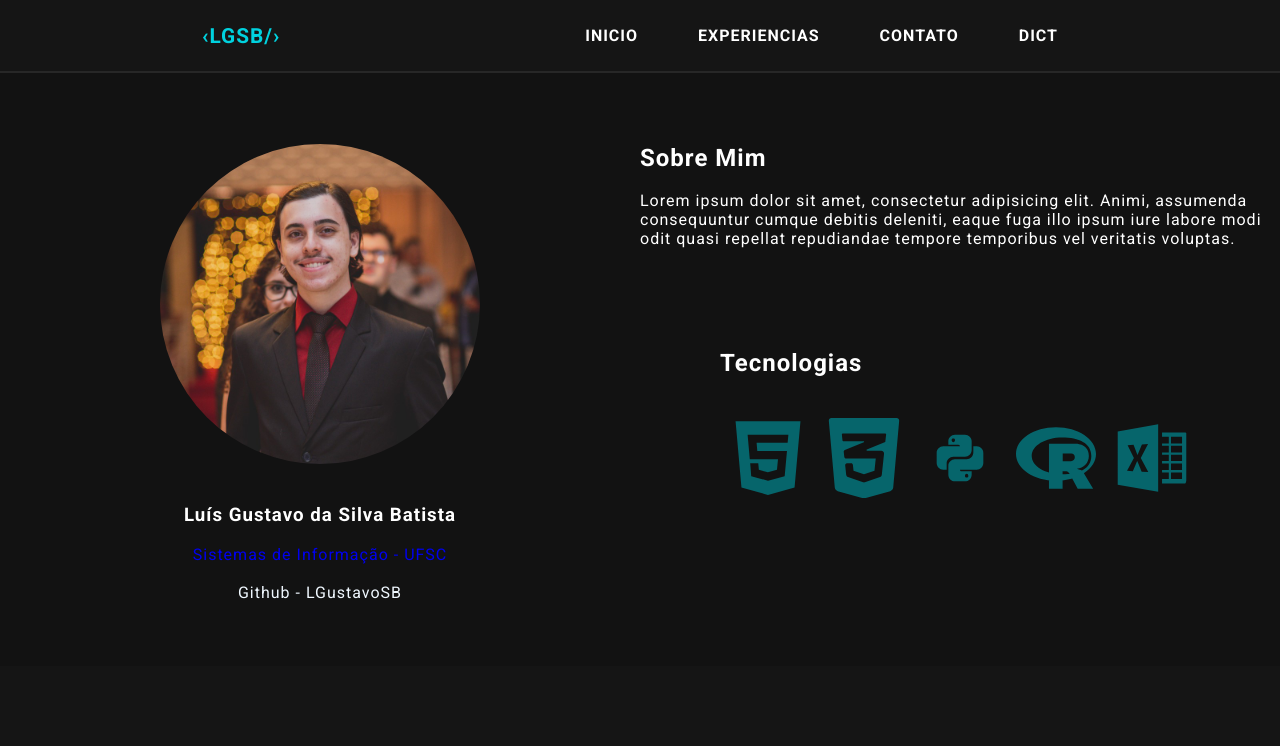
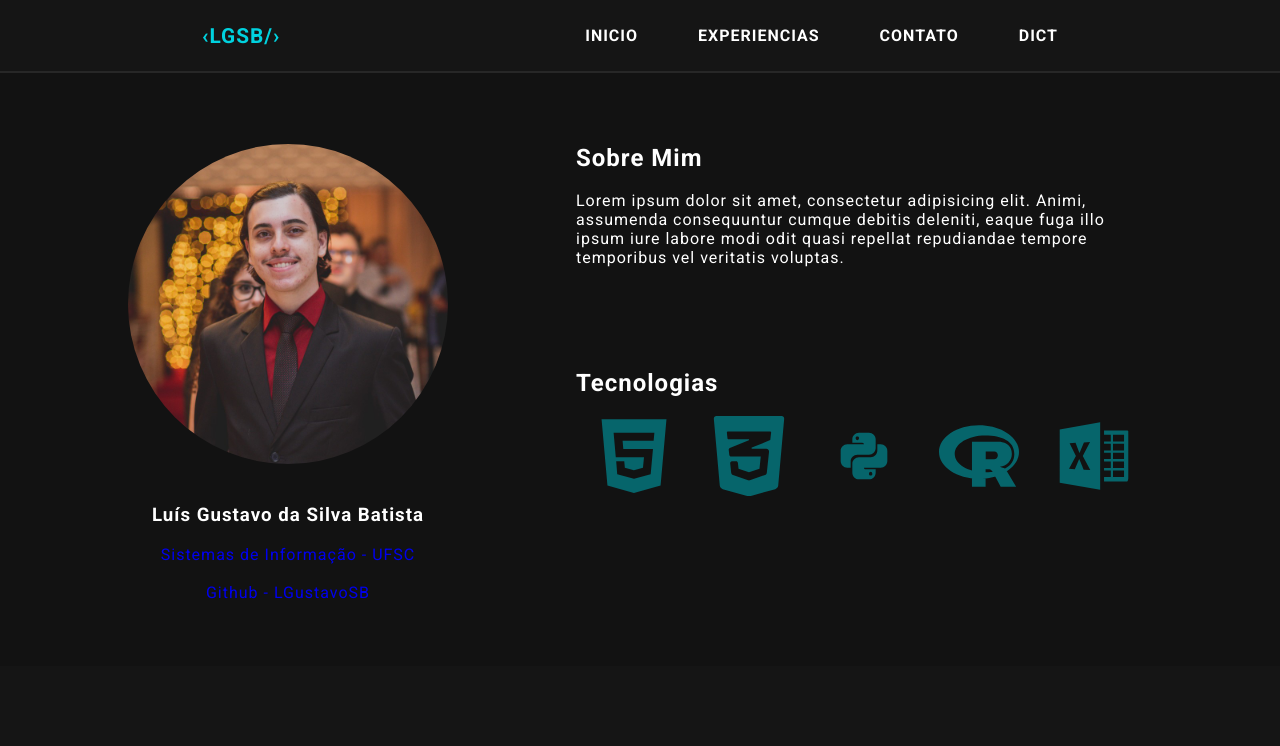
Before and after one commit to LGustavoSB/UFSC-Sistemas-de-Informa-o, a plain HTML site: page INE5646-03238A (20232) - PWeb/Portfolio/index.html in a window 1280 px wide. Shown: the top 746 px of the page. Drawn offline with Linux system fonts and the light colour scheme.

Commit message:
ultimas atualização para entrega

```diff
--- a/INE5646-03238A (20232) - PWeb/Portfolio/assets/style/index_style.css
+++ b/INE5646-03238A (20232) - PWeb/Portfolio/assets/style/index_style.css
@@ -70,6 +70,7 @@ main{
     padding-block: 5vw;
     display: grid;
     grid-template-columns: 50% 50%;
+    margin-right: 10%;
 }
 #inicio #aside{
     margin-top: 10vh;
@@ -77,7 +78,7 @@ main{
     display: flex;
     align-items: center;
     flex-direction: column;
-    grid-row: 1;
+    grid-row: 1/2;
     grid-column: 1;
 }
 #inicio #aside img{
@@ -87,18 +88,16 @@ main{
 }
 #inicio #infos{
     margin-top: 10vh;
-    grid-row: 1/2;
+    display: grid;
+
+}
+#inicio #sobre{
+    grid-row: 1;
     grid-column:2;
-    display: flex;
-    flex-direction: column;
 }
-
 #inicio #tecnologias{
-    height: 100%;
-    padding: 10vb;
-    display: flex;
-    flex-direction: column;
-    justify-content: space-around;
+    grid-row: 2;
+    grid-column:2;
 }
 #inicio #tecnologias ul{
     display: flex;
@@ -108,10 +107,7 @@ main{
 #tecnologias ul li svg{
     fill: #06656b;
     width: 5rem;
-    height: 5rem
-}
-#tecnologias ul li svg:hover{
-    fill: #00d2df;
+    height: 5rem;
 }
 .about-card{
     padding: 6.5%;
@@ -146,8 +142,12 @@ main{
     height: 5rem;
     border-radius: 50%;
     fill: #06656b;
+    transition-duration: 1s;
+    transform: scale(100%, 100%);
 }
 .icon-links a svg:hover{
+    transition-duration: 1s;
+    transform: scale(125%, 125%);
     fill: #00d2df;
 }
 footer{
--- a/INE5646-03238A (20232) - PWeb/Portfolio/assets/style/mobile_style.css
+++ b/INE5646-03238A (20232) - PWeb/Portfolio/assets/style/mobile_style.css
@@ -17,6 +17,7 @@
     }
     #inicio {
         display: block;
+        margin-right: 0;
     }
     #inicio #aside{
         display: block;
--- a/INE5646-03238A (20232) - PWeb/Portfolio/index.html
+++ b/INE5646-03238A (20232) - PWeb/Portfolio/index.html
@@ -30,7 +30,7 @@
                 <a href="https://sin.ufsc.br/" target="_blank">Sistemas de Informação - UFSC</a>
                 <p></p>
                 <br>
-                <a href="">Github - LGustavoSB</a>
+                <a href="https://github.com/LGustavoSB" target="_blank">Github - LGustavoSB</a>
             </aside>
             <div id="infos">
                 <section id="sobre">
@@ -42,6 +42,7 @@
                 </section>
                 <section id="tecnologias">
                     <h2>Tecnologias</h2>
+                    <br>
                     <ul style="list-style: None">
                         <li><svg xmlns="http://www.w3.org/2000/svg" xmlns:xlink="http://www.w3.org/1999/xlink" version="1.1" x="0px" y="0px" viewBox="0 0 256 256" enable-background="new 0 0 256 256" xml:space="preserve">
 <metadata> Svg Vector Icons : http://www.onlinewebfonts.com/icon </metadata>
```
